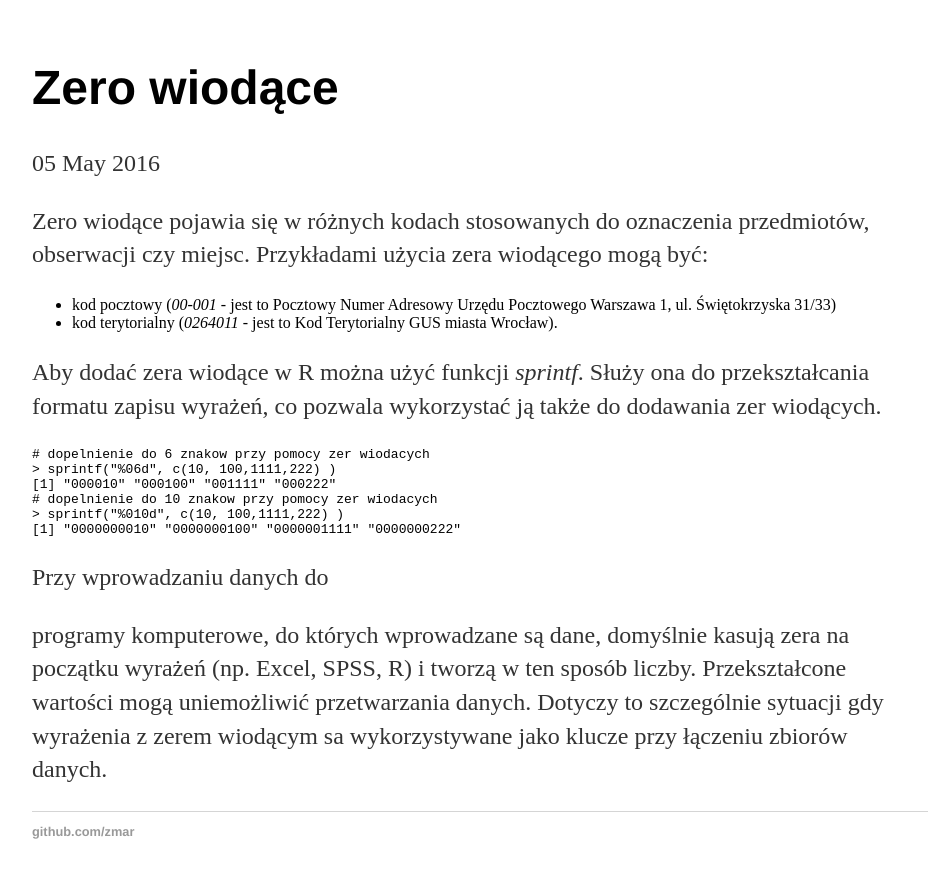
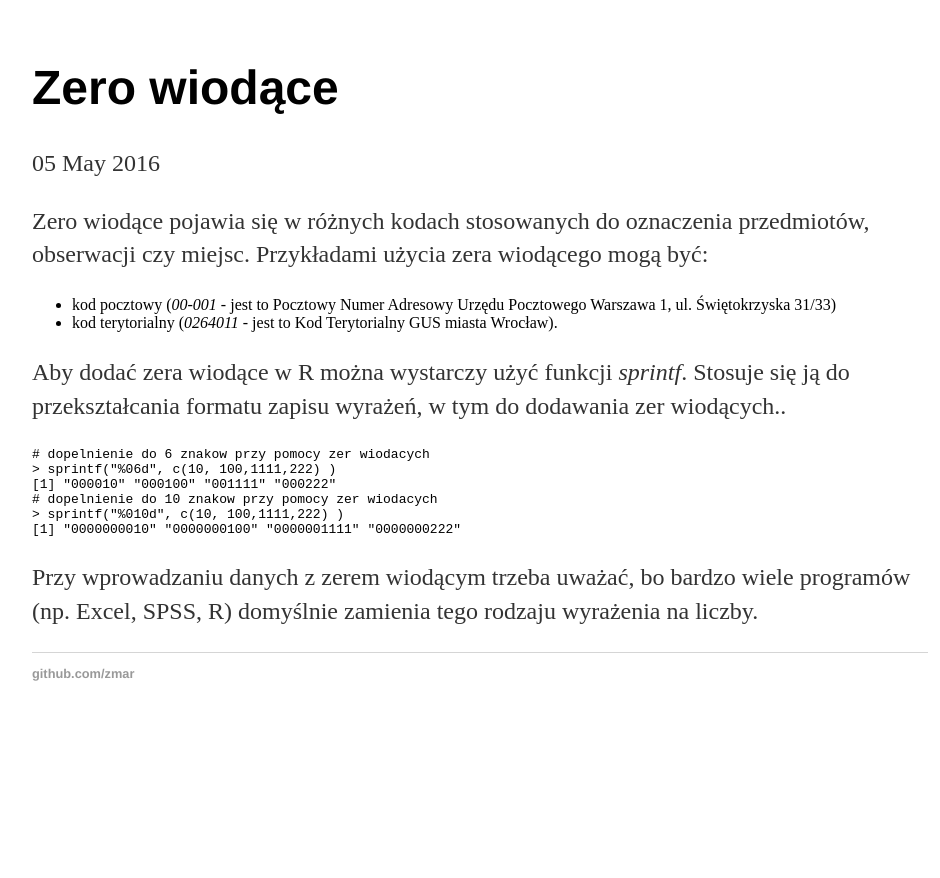
Before and after one commit to zmar/SmarteR_useR, a Jekyll site: the page built from _posts/2016-05-05-start.md, in a window 1280 px wide. Shown: the top 878 px of the page, without its empty margins (160-1100 px from the left). Built offline with Jekyll 4.4.1, drawn with Linux system fonts in a browser that asks for light colours.

Commit message:
Update 2016-05-05-start.md

````diff
--- a/_posts/2016-05-05-start.md
+++ b/_posts/2016-05-05-start.md
@@ -9,7 +9,7 @@ Zero wiodące pojawia się w różnych kodach stosowanych do oznaczenia przedmio
   * kod pocztowy (_00-001_ - jest to Pocztowy Numer Adresowy Urzędu Pocztowego Warszawa 1, ul. Świętokrzyska 31/33)
   * kod terytorialny (_0264011_ - jest to Kod Terytorialny GUS miasta Wrocław).
 
-Aby dodać zera wiodące w R można użyć funkcji _sprintf_. Służy ona do przekształcania formatu zapisu wyrażeń, co pozwala wykorzystać ją także do dodawania zer wiodących.
+Aby dodać zera wiodące w R można wystarczy użyć funkcji _sprintf_. Stosuje się ją do przekształcania formatu zapisu wyrażeń, w tym do dodawania zer wiodących..
 
 ```
 # dopelnienie do 6 znakow przy pomocy zer wiodacych
@@ -20,6 +20,4 @@ Aby dodać zera wiodące w R można użyć funkcji _sprintf_. Służy ona do prz
 [1] "0000000010" "0000000100" "0000001111" "0000000222"
 ```
 
-Przy wprowadzaniu danych do
-
-programy komputerowe, do których wprowadzane są dane, domyślnie kasują zera na początku wyrażeń (np. Excel, SPSS, R) i tworzą w ten sposób liczby. Przekształcone wartości mogą uniemożliwić przetwarzania danych. Dotyczy to szczególnie sytuacji gdy wyrażenia z zerem wiodącym sa wykorzystywane jako klucze przy łączeniu zbiorów danych.
+Przy wprowadzaniu danych z zerem wiodącym trzeba uważać, bo bardzo wiele programów (np. Excel, SPSS, R) domyślnie zamienia tego rodzaju wyrażenia na liczby.
````
